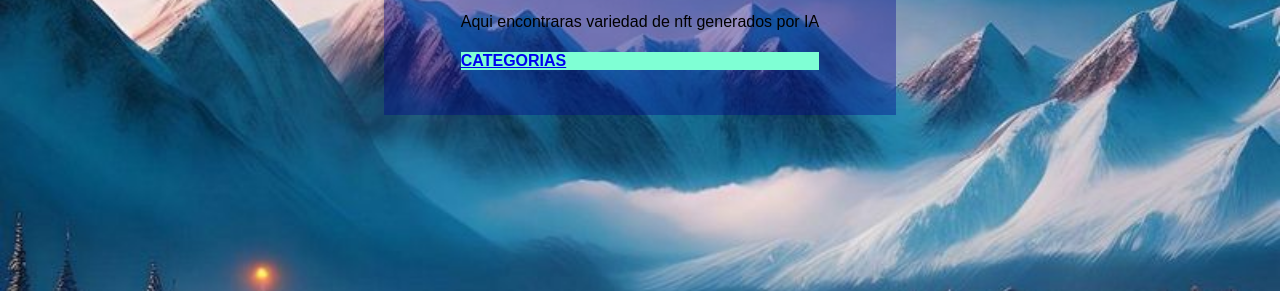
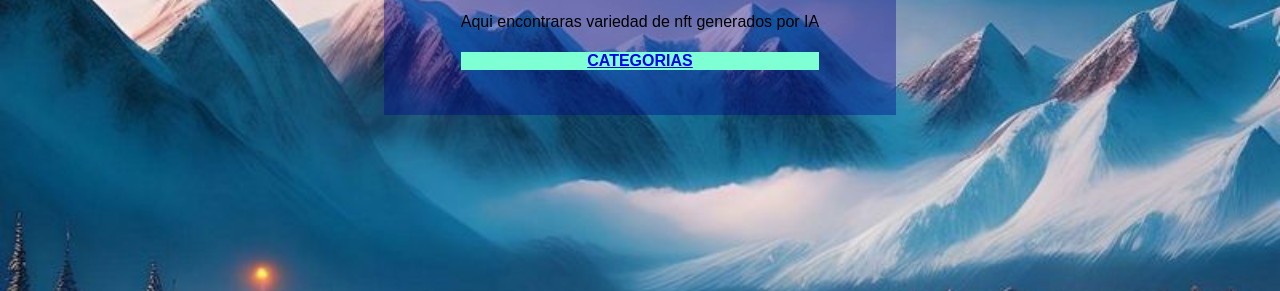
Before and after one commit to FerloxAzul/ferloxazul.github.io, a plain HTML site: page index.html in a window 1280 px wide. Shown: the part 509-800 px from the top of the page. Drawn offline with Linux system fonts and the light colour scheme.

Commit message:
Update index.html

```diff
--- a/index.html
+++ b/index.html
@@ -14,7 +14,7 @@
            style="background-color: aquamarine;
             text-transform: uppercase;"
 
-           id="cate"><a href="categorias.html"> <h4>Categorias</h4></a></div>
+           id="cate"><a href="categorias.html"> <center><h4>Categorias</h4></center></a></div>
         </main>
     </div>
     </body>
```
